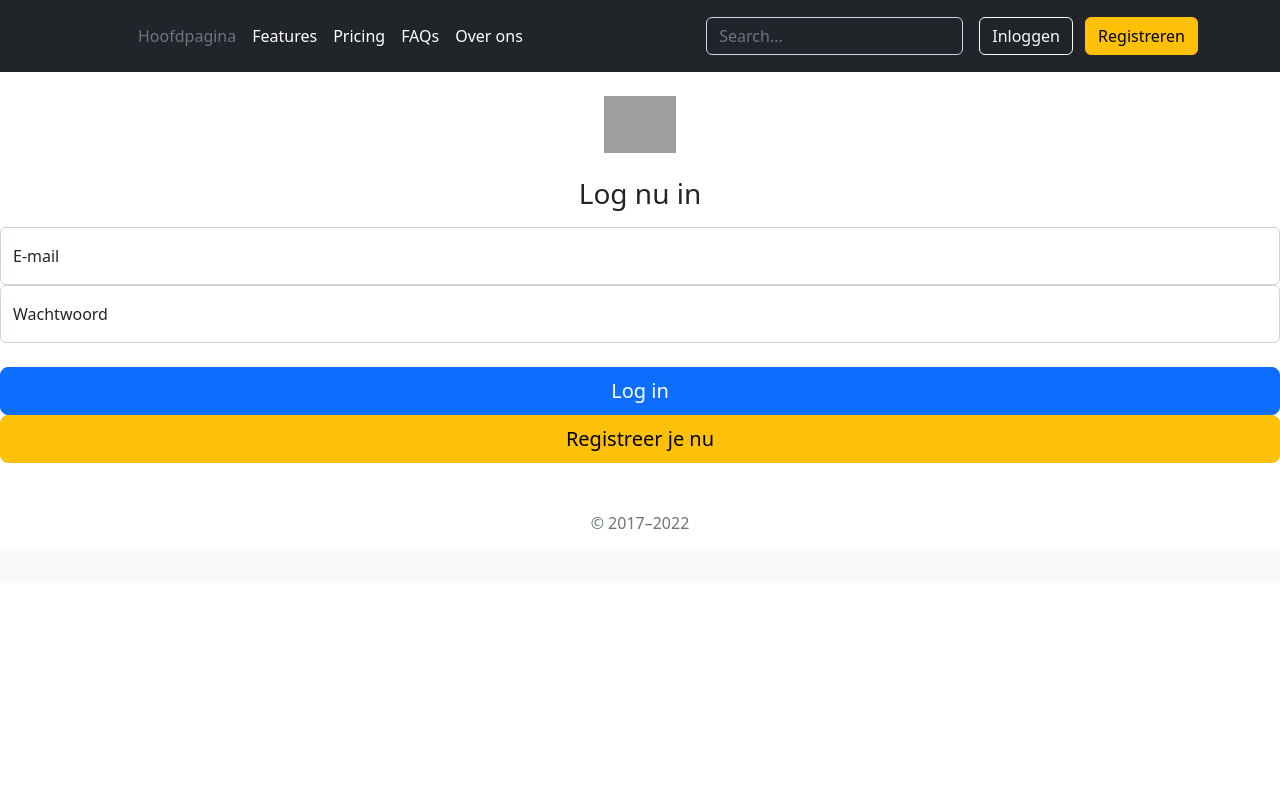
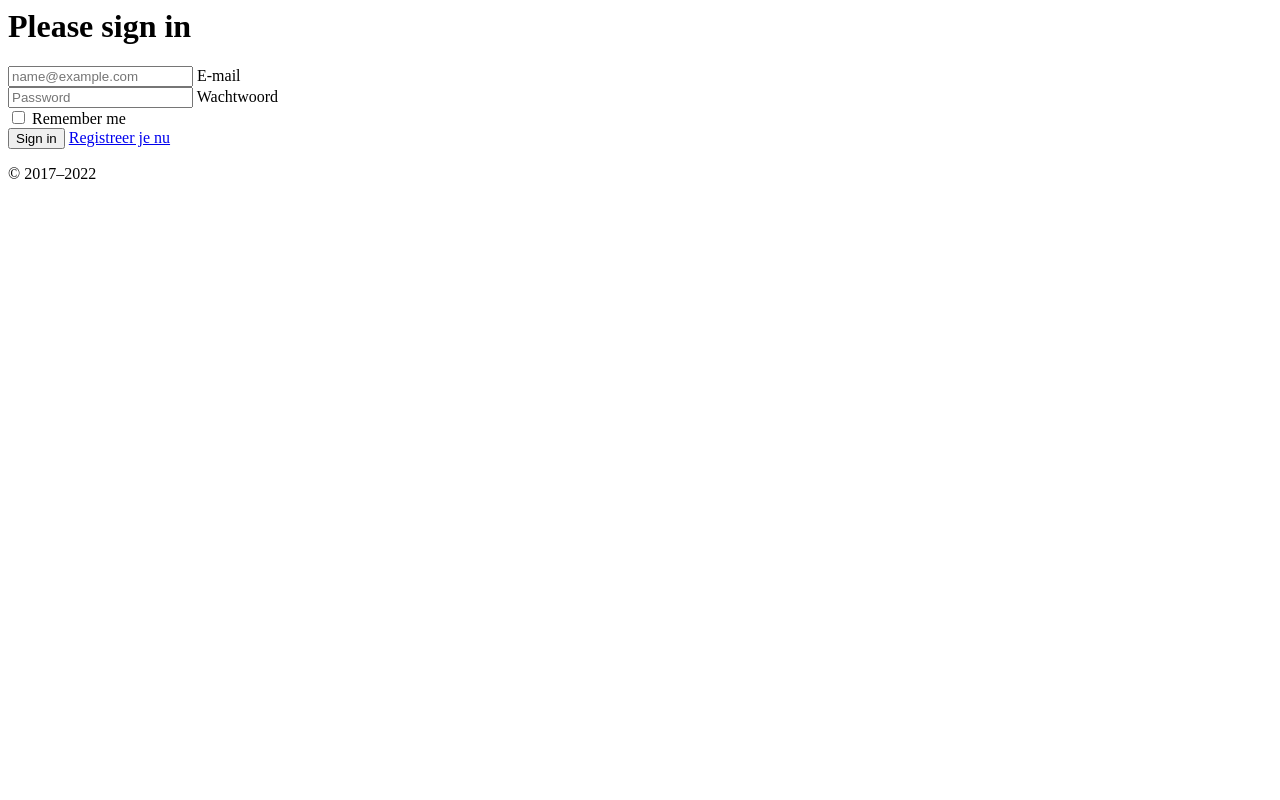
Before and after one commit to Hakulax28/CinemaWiki, a PHP site: page /inloggen.php in a window 1280 px wide. Run offline with PHP 8.4, Linux system fonts and the light colour scheme; grey boxes are pictures that could not be loaded.

Commit message:
header en aanpassingen

```diff
--- a/inloggen.php
+++ b/inloggen.php
@@ -1,49 +1,8 @@
-<!DOCTYPE html>
-<html lang="en">
-
-<head>
-   <meta charset="UTF-8">
-   <meta http-equiv="X-UA-Compatible" content="IE=edge">
-   <meta name="viewport" content="width=device-width, initial-scale=1.0">
-   <link href="https://cdn.jsdelivr.net/npm/bootstrap@5.2.2/dist/css/bootstrap.min.css" rel="stylesheet" integrity="sha384-Zenh87qX5JnK2Jl0vWa8Ck2rdkQ2Bzep5IDxbcnCeuOxjzrPF/et3URy9Bv1WTRi" crossorigin="anonymous">
-   <link href="signin.css" rel="stylesheet">
-   <title>Document</title>
-</head>
-<header class="p-3 text-bg-dark">
-   <div class="container">
-      <div class="d-flex flex-wrap align-items-center justify-content-center justify-content-lg-start">
-         <a href="/" class="d-flex align-items-center mb-2 mb-lg-0 text-white text-decoration-none">
-            <svg class="bi me-2" width="40" height="32" role="img" aria-label="Bootstrap">
-               <use xlink:href="#bootstrap"></use>
-            </svg>
-         </a>
-
-         <ul class="nav col-12 col-lg-auto me-lg-auto mb-2 justify-content-center mb-md-0">
-            <li><a href="index.php" class="nav-link px-2 text-secondary">Hoofdpagina</a></li>
-            <li><a href="#" class="nav-link px-2 text-white">Features</a></li>
-            <li><a href="#" class="nav-link px-2 text-white">Pricing</a></li>
-            <li><a href="faq.php" class="nav-link px-2 text-white">FAQs</a></li>
-            <li><a href="overons.php" class="nav-link px-2 text-white">Over ons</a></li>
-         </ul>
-
-         <form class="col-12 col-lg-auto mb-3 mb-lg-0 me-lg-3" role="search">
-            <input type="search" class="form-control form-control-dark text-bg-dark" placeholder="Search..." aria-label="Search">
-         </form>
-
-         <div class="text-end">
-            <button type="button" class="btn btn-outline-light me-2">Inloggen</button>
-            <button type="button" class="btn btn-warning">Registreren</button>
-         </div>
-      </div>
-   </div>
-</header>
-<br>
-
 <body class="text-center">
    <main class="form-signin w-100 m-auto">
       <form>
-         <img class="mb-4" src="/docs/5.2/assets/brand/bootstrap-logo.svg" alt="" width="72" height="57">
-         <h1 class="h3 mb-3 fw-normal">Log nu in</h1>
+         <!--<img class="mb-4" src="/docs/5.2/assets/brand/bootstrap-logo.svg" alt="" width="72" height="57">-->
+         <h1 class="h3 mb-3 fw-normal">Please sign in</h1>
 
          <div class="form-floating">
             <input type="email" class="form-control" id="floatingInput" placeholder="name@example.com">
@@ -53,10 +12,15 @@
             <input type="password" class="form-control" id="floatingPassword" placeholder="Password">
             <label for="floatingPassword">Wachtwoord</label>
          </div>
-         <br>
-         <button class="w-100 btn btn-lg btn-primary" type="submit">Log in</button>
+
+         <div class="checkbox mb-3">
+            <label>
+               <input type="checkbox" value="remember-me"> Remember me
+            </label>
+         </div>
+         <button class="w-100 btn btn-lg btn-primary" type="submit">Sign in</button>
          <a href="registreer.php" class="w-100 btn btn-lg btn-warning">Registreer je nu</a>
-         <p class="mt-5 mb-3 text-muted">© 2017–2022</p>
+         <p class="mt-5 mb-3 text-muted">&copy; 2017–2022</p>
       </form>
    </main>
 </body>
--- a/signin.css
+++ b/signin.css
@@ -1,50 +1,33 @@
-.bd-placeholder-img {
-   font-size: 1.125rem;
-   text-anchor: middle;
-   -webkit-user-select: none;
-   -moz-user-select: none;
-   user-select: none;
+html,
+body {
+  height: 100%;
 }
 
- @media (min-width: 768px) {
-   .bd-placeholder-img-lg {
-     font-size: 3.5rem;
-   }
+body {
+  display: flex;
+  align-items: center;
+  padding-top: 40px;
+  padding-bottom: 40px;
+  background-color: #f5f5f5;
 }
 
- .b-example-divider {
-   height: 3rem;
-   background-color: rgba(0, 0, 0, .1);
-   border: solid rgba(0, 0, 0, .15);
-   border-width: 1px 0;
-   box-shadow: inset 0 .5em 1.5em rgba(0, 0, 0, .1), inset 0 .125em .5em rgba(0, 0, 0, .15);
+.form-signin {
+  max-width: 330px;
+  padding: 15px;
 }
 
- .b-example-vr {
-   flex-shrink: 0;
-   width: 1.5rem;
-   height: 100vh;
+.form-signin .form-floating:focus-within {
+  z-index: 2;
 }
 
- .bi {
-   vertical-align: -.125em;
-   fill: currentColor;
+.form-signin input[type="email"] {
+  margin-bottom: -1px;
+  border-bottom-right-radius: 0;
+  border-bottom-left-radius: 0;
 }
 
- .nav-scroller {
-   position: relative;
-   z-index: 2;
-   height: 2.75rem;
-   overflow-y: hidden;
+.form-signin input[type="password"] {
+  margin-bottom: 10px;
+  border-top-left-radius: 0;
+  border-top-right-radius: 0;
 }
-
- .nav-scroller .nav {
-   display: flex;
-   flex-wrap: nowrap;
-   padding-bottom: 1rem;
-   margin-top: -1px;
-   overflow-x: auto;
-   text-align: center;
-   white-space: nowrap;
-   -webkit-overflow-scrolling: touch;
- }
```
Also changed, not shown: header.php (added, +40 -0 lines). Lines whose indentation alone changed are shown as unchanged.
